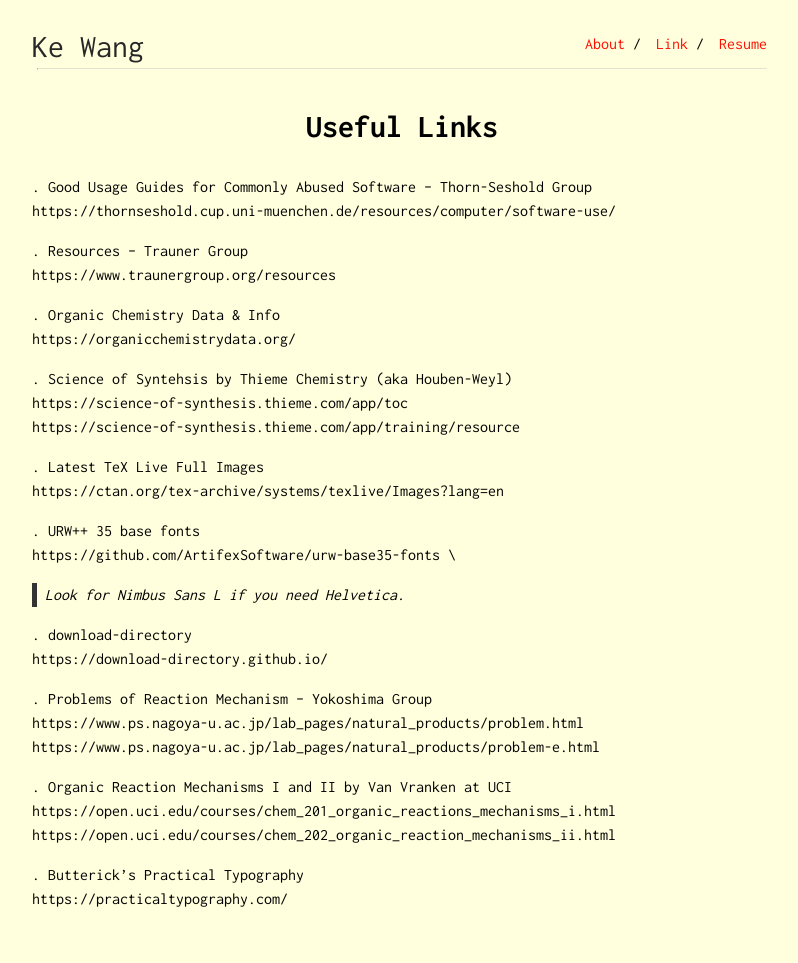
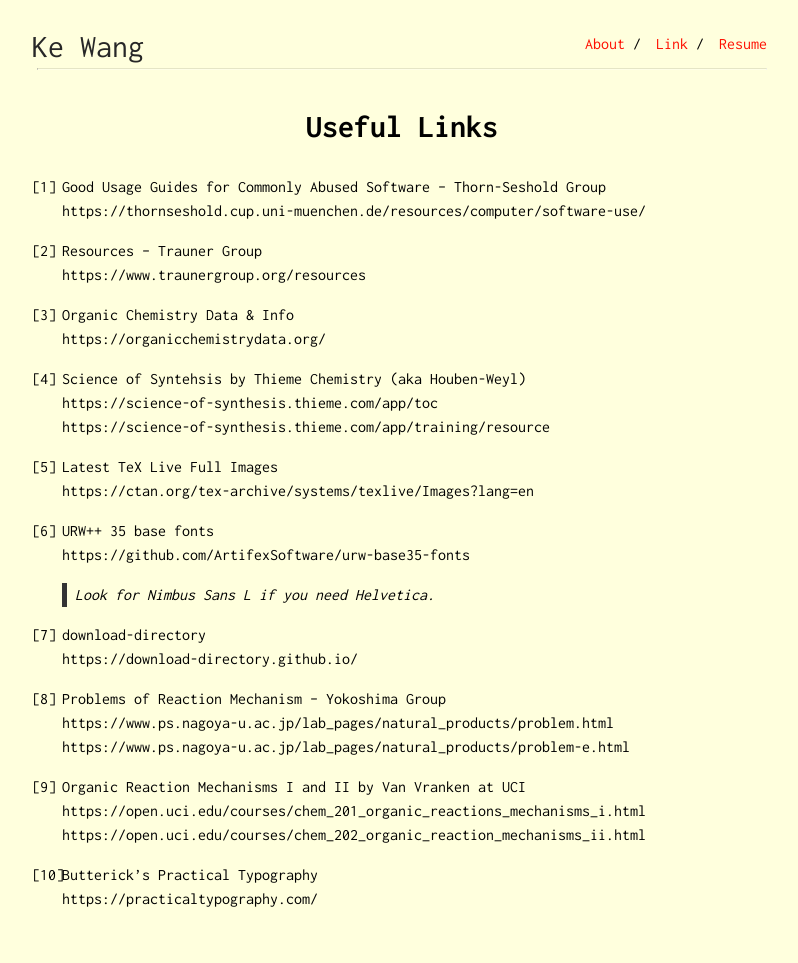
Before and after one commit to ekdc11/ekdc11.github.io, a Jekyll site: the page built from link.md, in a window 1280 px wide. Shown: the whole page, without its empty margins (238-1036 px from the left). Built offline with Jekyll 4.4.1, drawn with Linux system fonts in a browser that asks for light colours; part of the change alters nothing that is shown.

Commit message:
Update link.md

```diff
--- a/link.md
+++ b/link.md
@@ -3,36 +3,36 @@ layout: default
 title: Useful Links
 ---
 
-. Good Usage Guides for Commonly Abused Software -- Thorn-Seshold Group \
+1. Good Usage Guides for Commonly Abused Software -- Thorn-Seshold Group \
 https://thornseshold.cup.uni-muenchen.de/resources/computer/software-use/
 
-. Resources -- Trauner Group \
+1. Resources -- Trauner Group \
 https://www.traunergroup.org/resources
 
-. Organic Chemistry Data & Info \
+1. Organic Chemistry Data & Info \
 https://organicchemistrydata.org/
 
-. Science of Syntehsis by Thieme Chemistry (aka Houben-Weyl) \
+1. Science of Syntehsis by Thieme Chemistry (aka Houben-Weyl) \
 https://science-of-synthesis.thieme.com/app/toc \
 https://science-of-synthesis.thieme.com/app/training/resource
 
-. Latest TeX Live Full Images \
+1. Latest TeX Live Full Images \
 https://ctan.org/tex-archive/systems/texlive/Images?lang=en
 
-. URW++ 35 base fonts \
+1. URW++ 35 base fonts \
 https://github.com/ArtifexSoftware/urw-base35-fonts \
 > Look for Nimbus Sans L if you need Helvetica.
 
-. download-directory \
+1. download-directory \
 https://download-directory.github.io/
 
-. Problems of Reaction Mechanism -- Yokoshima Group\
+1. Problems of Reaction Mechanism -- Yokoshima Group\
 https://www.ps.nagoya-u.ac.jp/lab_pages/natural_products/problem.html \
 https://www.ps.nagoya-u.ac.jp/lab_pages/natural_products/problem-e.html
 
-. Organic Reaction Mechanisms I and II by Van Vranken at UCI \
+1. Organic Reaction Mechanisms I and II by Van Vranken at UCI \
 https://open.uci.edu/courses/chem_201_organic_reactions_mechanisms_i.html \
 https://open.uci.edu/courses/chem_202_organic_reaction_mechanisms_ii.html
 
-. Butterick's Practical Typography \
+1. Butterick's Practical Typography \
 https://practicaltypography.com/
```
